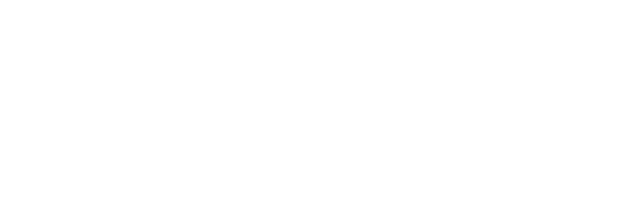
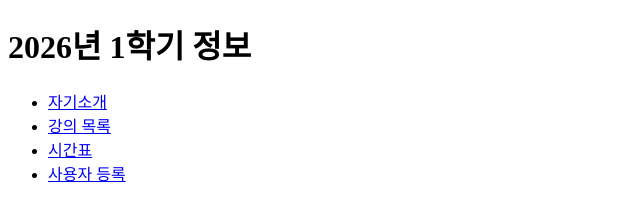
Before and after one commit to YoungI422/web2026, a plain HTML site: page HW1/index.html in a window 1280 px wide. Shown: the whole page, without its empty margins (0-640 px from the left). Drawn offline with Linux system fonts and the light colour scheme.

Commit message:
pages update

```diff
--- a/HW1/index.html
+++ b/HW1/index.html
@@ -1,11 +1,21 @@
 <!DOCTYPE html>
-<html lang="en">
+<html lang="ko">
 <head>
     <meta charset="UTF-8">
     <meta name="viewport" content="width=device-width, initial-scale=1.0">
     <title>Document</title>
 </head>
 <body>
-
+    <header>
+        <h1> 2026년 1학기 정보 </h1>
+        <nav>
+            <ul>
+                <li><a href="../HW1/introduce.html">자기소개</a></li>
+                <li><a href="../HW1/class_list.html">강의 목록</a></li>
+                <li><a href="../HW1/timetable.html">시간표</a></li>
+                <li><a href="../HW1/register.html">사용자 등록</a></li>
+            </ul>
+        </nav>
+    </header>
 </body>
 </html>
```
Also changed, not shown: HW1/class_list.html (added, +11 -0 lines), HW1/register.html (added, +11 -0 lines), HW1/timetable.html (added, +11 -0 lines), HW1/maru.jpg (added).
